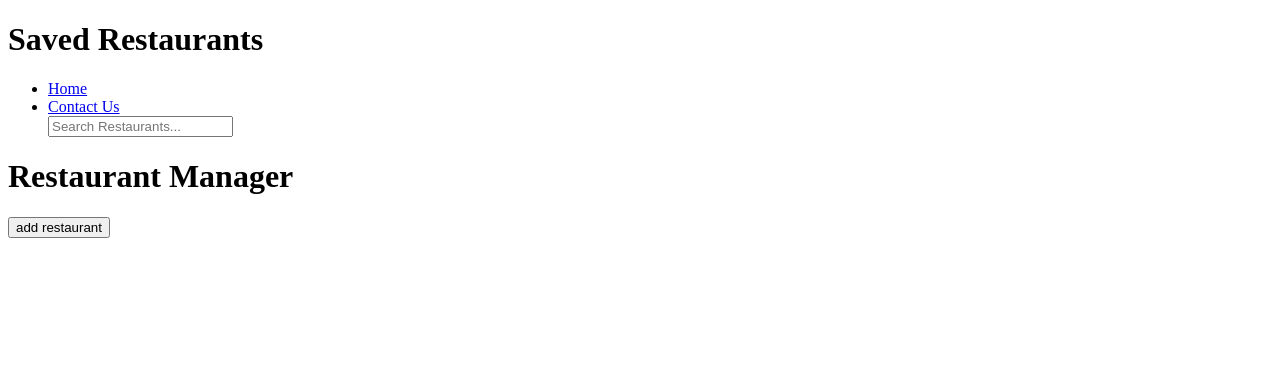
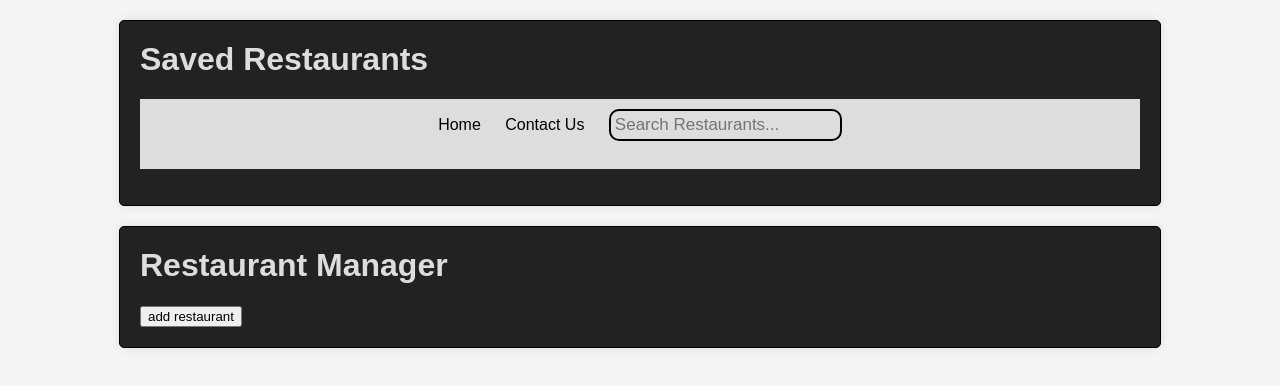
Before and after one commit to mkatile/Project-1, a plain HTML site: page index.html in a window 1280 px wide. Drawn offline with Linux system fonts and the light colour scheme.

Commit message:
Update style.css

```diff
--- a/asset/js/css/style.css
+++ b/asset/js/css/style.css
@@ -1,29 +1,72 @@
-<!DOCTYPE html>
-<html lang="en">
-<head>
-    <meta charset="UTF-8">
-    <meta name="viewport" content="width=device-width, initial-scale=1.0">
-    <title>Restaurant Information</title>
-    <link rel="stylesheet" href="./asset/js/css/style.css">
-</head>
-<body>
-    <div class="container">
-        <h1>Saved Restaurants</h1>
-        <nav>
-            <ul>
-                <li><a href="#">Home</a></li>
-                <li><a href="#">Contact Us</a></li>
-                <input id="searchBar" type="text" placeholder="Search Restaurants...">
-            </ul>
-        </nav>
-    </div>
-    <div class="container">
-        <h1>Restaurant Manager</h1>
-        <div id="restaurants-container"></div>
-        <button onclick="addRestaurant()">add restaurant</button>
-    </div>
-        <script src="./asset/js/script.js"></script>
-        <script scr="https://maps.googleapis.com/maps/api/js?key=AIzaSyBtHu4htfnL6bQ8_NLxxR5nrGXIH0zX8tM&libraries=places&callback=initAutocomplete"async defer></script>
-    </div>
-</body>
-</html>
+body {
+    font-family: Arial, sans-serif;
+    margin: 0;
+    padding: 0;
+    background-color: #f4f4f4;
+}
+.container {
+    max-width: 1000px;
+    margin: 20px auto;
+    padding: 20px;
+    background-color: rgb(35, 34, 34);
+    color: white;
+    border: 1px solid black;
+    border-radius: 5px;
+    box-shadow: 0 0 10px rgba(0, 0, 0, 0.1);
+}
+h1, h2, h3 {
+    margin-top: 0;
+    color: #ddd;
+}
+
+nav ul {
+    list-style-type: none;
+    margin: px;
+    padding: 10px;
+    height: 50px;
+    background-color: #ddd;
+    text-align: center;
+}
+nav ul li {
+    display: inline;
+    margin-right: 20px;
+}
+nav ul li a {
+    color: black;
+    text-decoration: none;
+}
+nav ul li a:hover {
+    text-decoration: underline;
+}
+
+#searchBar {
+    float: center;
+    padding: 4px;
+    border: 1px;
+    font-size: 17px;
+    border-top-left-radius: 10px;
+    border-top-right-radius: 10px;
+    border-bottom-left-radius: 10px;
+    border-bottom-right-radius: 10px;
+    background-color: #ddd;
+    border: 2px solid black;
+
+}
+.restaurant {
+    margin-bottom: 10px;
+    padding: 10px;
+    border: 1px solid #ddd;
+    border-radius: 10px;
+    background-color: black;
+    position: relative;
+}
+.restaurant img {
+    max-width: 100%;
+    border-radius: 50px;
+    margin-bottom: 100px;
+}
+.save-btn {
+    position: absolute;
+    top: 15px;
+    right: 15px;
+}
```
